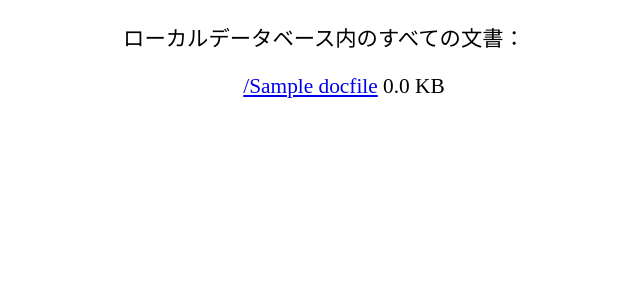
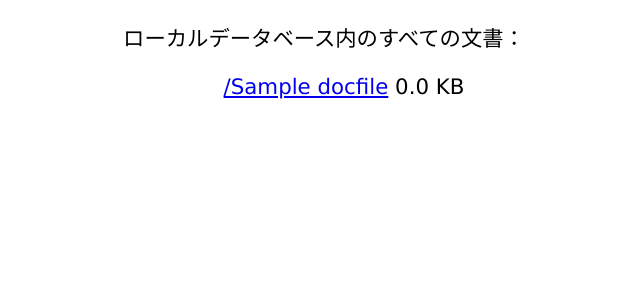
Before and after one commit to nakigoe/sea, a Django app: template upload_form/templates/list.html in a window 1280 px wide. Shown: the top 300 px of the page, without its empty margins (316-956 px from the left). Run offline with Django 3.2, Linux system fonts and the light colour scheme; the template is opened without the code that fills it: most values are stand-ins (such as "Sample title", 1, 10 or a date in 2020); form fields are guessed from the names that the template uses; some web fonts are replaced.

Commit message:
styles for filePath

```diff
--- a/upload_form/static/main.css
+++ b/upload_form/static/main.css
@@ -12,6 +12,9 @@ body {
     font-family: 'msgothic';
     font-size: 1.334rem;
     text-align: center;
+}
+.filePath {
+    font-family: Verdana, Geneva, Tahoma, sans-serif;
 }
 ul {
     list-style-type: none;
--- a/upload_form/static/main.js
+++ b/upload_form/static/main.js
@@ -81,6 +81,7 @@ function handleFiles() {
       li.appendChild(img);
       const info = document.createElement("div");
       const beautifulSize = formatBytes(this.files[i].size);
+      info.classList.add("filePath");
       info.innerHTML = `${this.files[i].name}: ${beautifulSize} `;
       li.appendChild(info);
       }
--- a/upload_form/templates/list.html
+++ b/upload_form/templates/list.html
@@ -16,7 +16,7 @@
                 {% for document in documents %} <!-- Run through the models (references) in the database -->
                     {% if document.docfile %} <!-- Here I check whether the actual file has been deleted manually from 'tosend' folder -->
                     <li>
-                        <p><a href="{{ document.docfile.url }}">/{{ document.docfile.name }}</a> {{ document.docfile.size|sizify }}</p>
+                        <p class="filePath"><a href="{{ document.docfile.url }}">/{{ document.docfile.name }}</a> {{ document.docfile.size|sizify }}</p>
                         <object data="{{ document.docfile.name }}" type="application/pdf" frameborder="0" style="padding: 20px;">
                             <embed src="{{ document.docfile.url }}" width="320px" height="480px"/>
                         </object>
```
